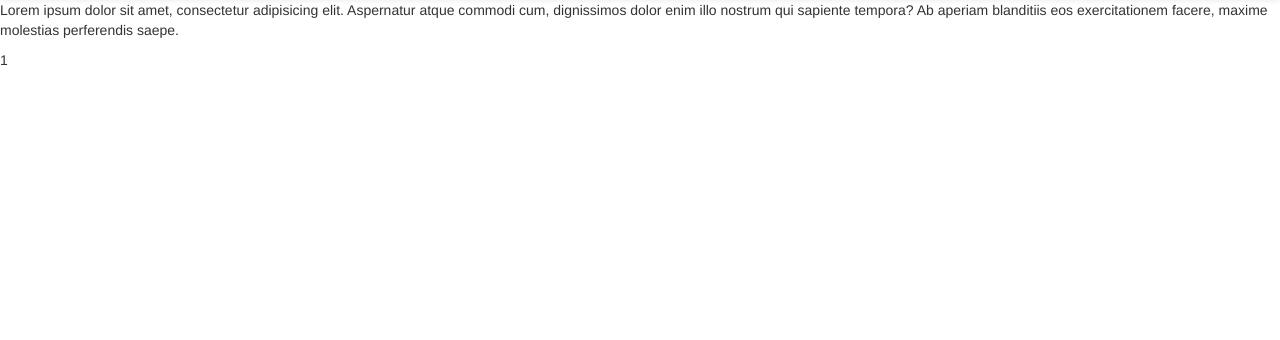
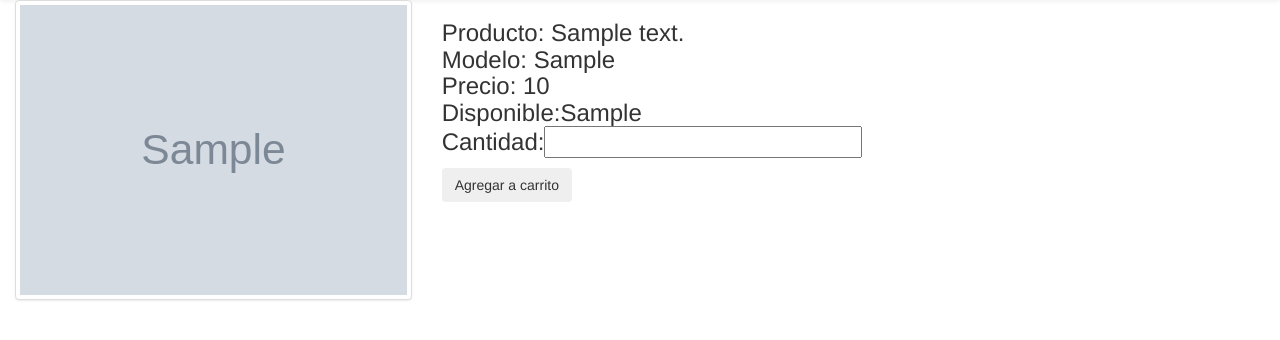
Before and after one commit to jdhet/tienda_php, a PHP site: page /detalle.php?art=1 in a window 1280 px wide. Shown: the part 58-398 px from the top of the page. Run offline with PHP 8.4, Linux system fonts and the light colour scheme; tables that the repository leaves empty or names only in its code hold one stand-in row (values such as "Sample post"); grey boxes marked "Sample" are stand-in pictures; a stand-in replaces the project's code that opens the database connection.

Commit message:
modificacion en el detalle con php

```diff
--- a/detalle.php
+++ b/detalle.php
@@ -1,5 +1,8 @@
 <?php
+include "php/conexion.php";
 $id_articulo = $_GET['art'];
+$s = "SELECT articulo.*, marca.descripcion AS marca FROM articulo  INNER JOIN marca on articulo.id_marca=marca.id  where articulo.id='{$id_articulo}'";
+$fila= mysqli_fetch_array(mysqli_query($conexion, $s));
 
 ?>
 <html>
@@ -40,15 +43,34 @@ $id_articulo = $_GET['art'];
     </div>
 </nav>
 
-<p>Lorem ipsum dolor sit amet, consectetur adipisicing elit. Aspernatur atque commodi cum, dignissimos dolor enim illo
-    nostrum qui sapiente tempora? Ab aperiam blanditiis eos exercitationem facere, maxime molestias perferendis
-    saepe.</p>
 
-<?php
-    echo $id_articulo;
-?>
+<div class='col-md-4'>
+	<img src='img/<?php echo $fila['imagen']?>' class='img-responsive img-thumbnail'>
+	</div>
+<div class='col-md-8 text-left'>
+	<h3>Producto: <?php echo $fila['descripcion']?><br>
+		Modelo: <?php echo $fila['modelo']?><br>
+		Precio: <?php echo $fila['precio']?><br>
+		Disponible:<?php echo $fila['cantidad']?><br>
+        Cantidad:<input type="text" id="cantidad" values="1"><br>
+    </h3>
+    <button type="button" class="btn btn_primary btn_agregar">Agregar a carrito</button>
+    <script src="js/jquery.min.js"></script>
 
 <script>
+
+    function getQueryVariable(variable) {
+        var query = window.location.search.substring(1);
+        var vars = query.split("&");
+        for (var i = 0; i < vars.length; i++) {
+            var pair = vars[i].split("=");
+            if (pair[0] == variable) {
+                return pair[1];
+            }
+        }
+        alert('Query Variable ' + variable + ' not found');
+    }
+
     $('.btn_agregar').on('click', function () {
         console.log($('#cantidad').val());
         console.log(getQueryVariable("art"));
@@ -57,13 +79,17 @@ $id_articulo = $_GET['art'];
                 "cantidad": $('#cantidad').val(),
                 "id_producto": getQueryVariable("art")
             },
-            url: 'php/carro.php',
+            url: 'carro.php',
             type: 'post',
             success: function (response) {
                 console.log(response);
             }
         });
     });
+
+
 </script>
+
+
 </body>
 </html>
--- a/head.inc
+++ b/head.inc
@@ -27,10 +27,10 @@
                 <a href="alta_producto.php">PRODUCTOS</a>
             </li>
             <li>
-                <a href="">PROVEEDORES</a>
+                <a href=""></a>
             </li>
             <li>
-                <a href="">CLIENTES</a>
+                <a href=""></a>
             </li>
             <li>
                 <a href="php/cerrar_sesion.php">CERRAR SESION</a>
```
